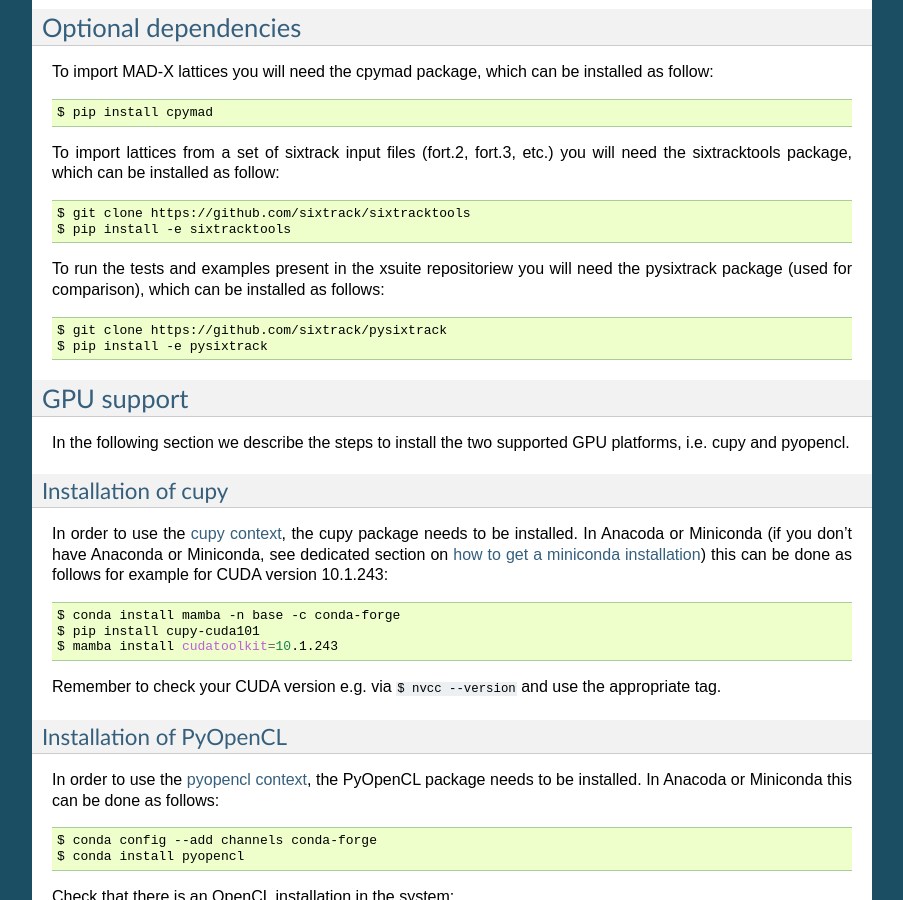
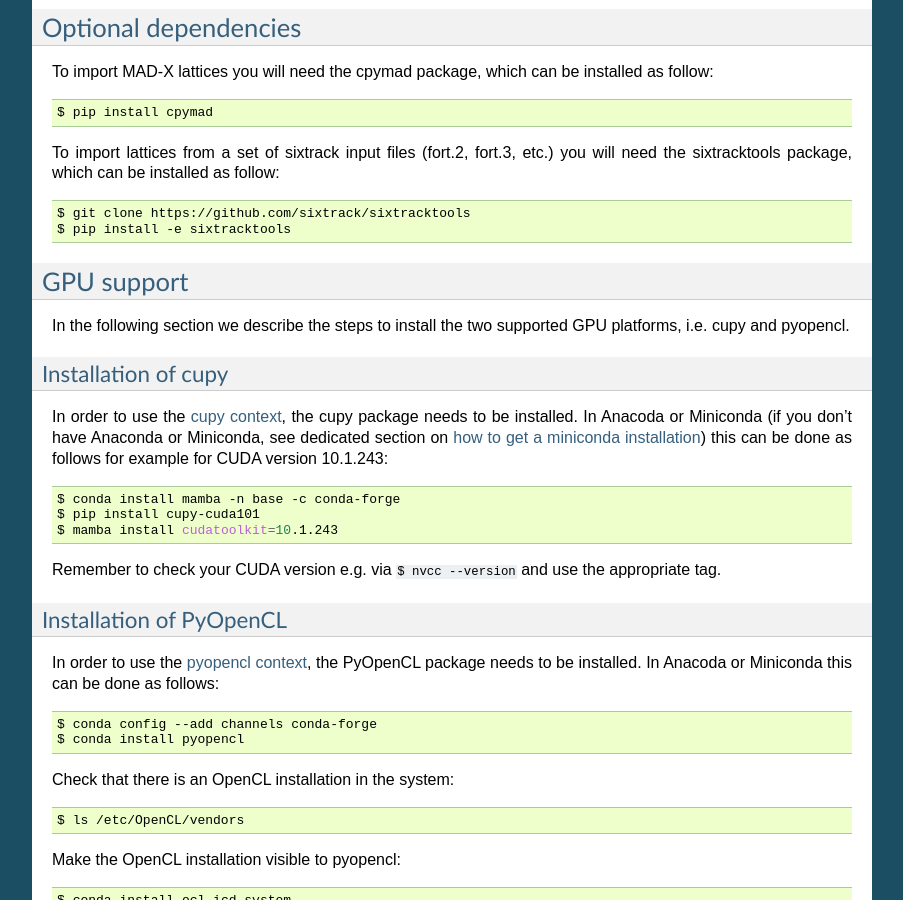
Before and after one commit to xsuite/xsuite, a Sphinx documentation site: the page built from docs/installation.rst, in a window 1280 px wide and 900 px high, scrolled down 809 px. Shown: the whole window, without its empty margins (198-1101 px from the left). Built offline with Sphinx 7.4.7, drawn with Linux system fonts in a browser that asks for light colours.

Commit message:
Quick push

```diff
--- a/docs/installation.rst
+++ b/docs/installation.rst
@@ -51,13 +51,6 @@
 
     $ git clone https://github.com/sixtrack/sixtracktools
     $ pip install -e sixtracktools
-
-To run the tests and examples present in the xsuite repositoriew you will need the pysixtrack package (used for comparison), which can be installed as follows:
-
-.. code-block:: bash
-
-    $ git clone https://github.com/sixtrack/pysixtrack
-    $ pip install -e pysixtrack
 
 .. _gpuinst:
 
```
